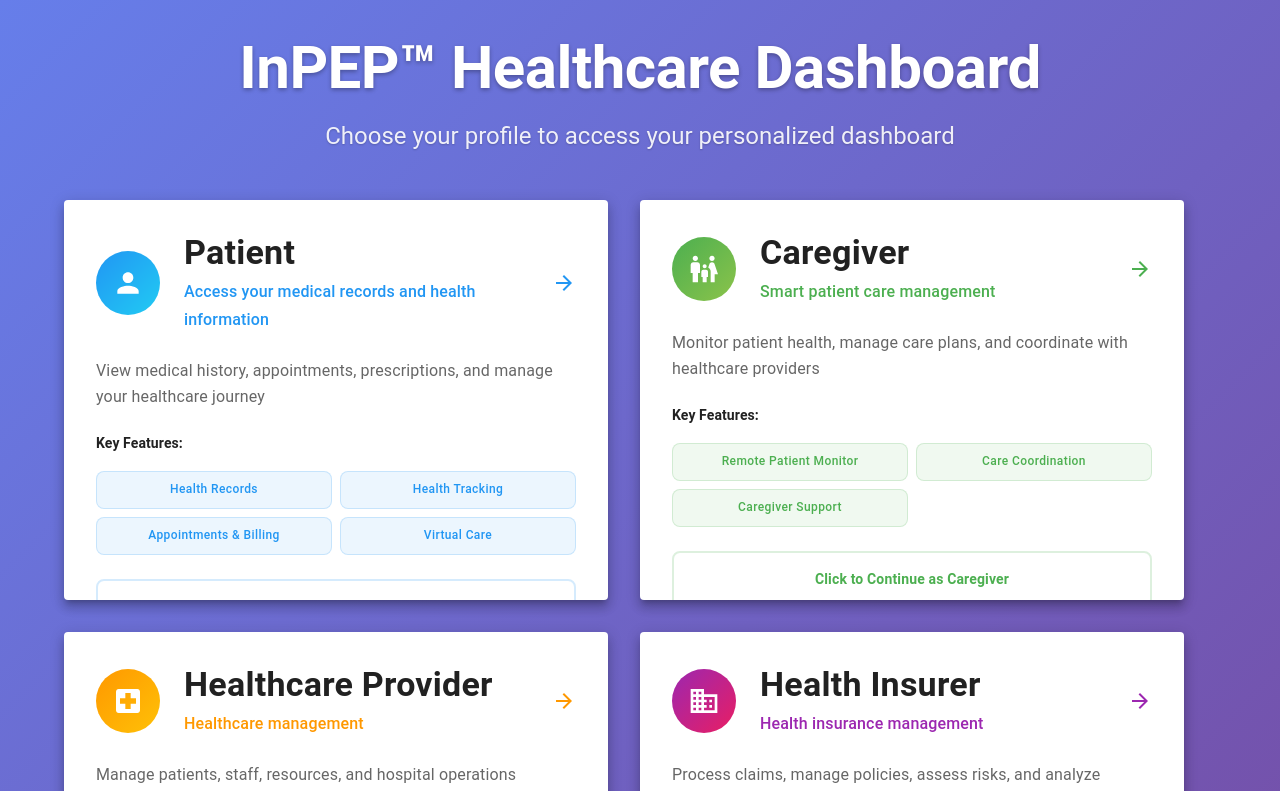
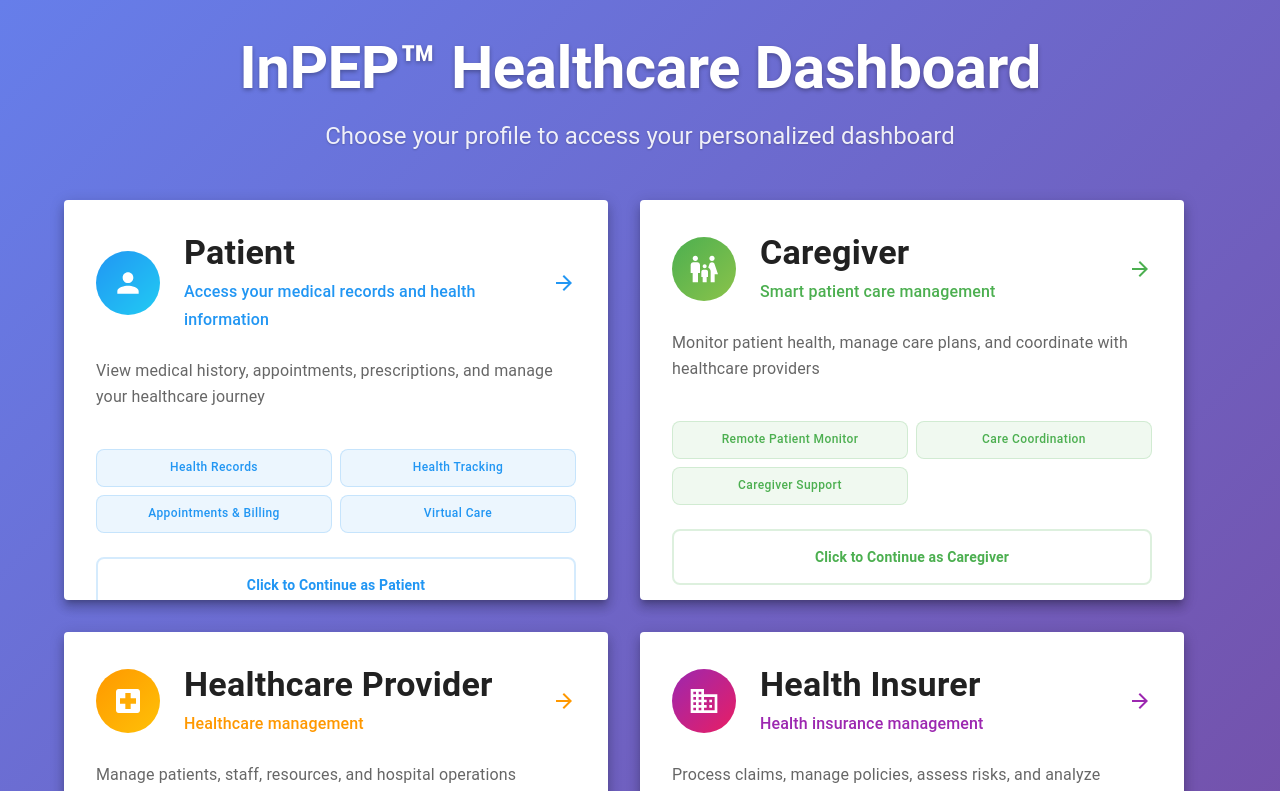
Before and after one commit to mazaa8/inPEP, a React (Vite) app: page / in a window 1280 px wide. Shown: the top 791 px of the page. Built offline with nearby package versions, Linux system fonts and the light colour scheme.

Commit message:
Update LandingPage.tsx

```diff
--- a/src/pages/landing/LandingPage.tsx
+++ b/src/pages/landing/LandingPage.tsx
@@ -216,7 +216,7 @@ const LandingPage = () => {
                             mb: 2
                           }}
                         >
-                          Key Features:
+
                         </Typography>
                         <Grid container spacing={1}>
                           {role.features.map((feature, idx) => (
```
